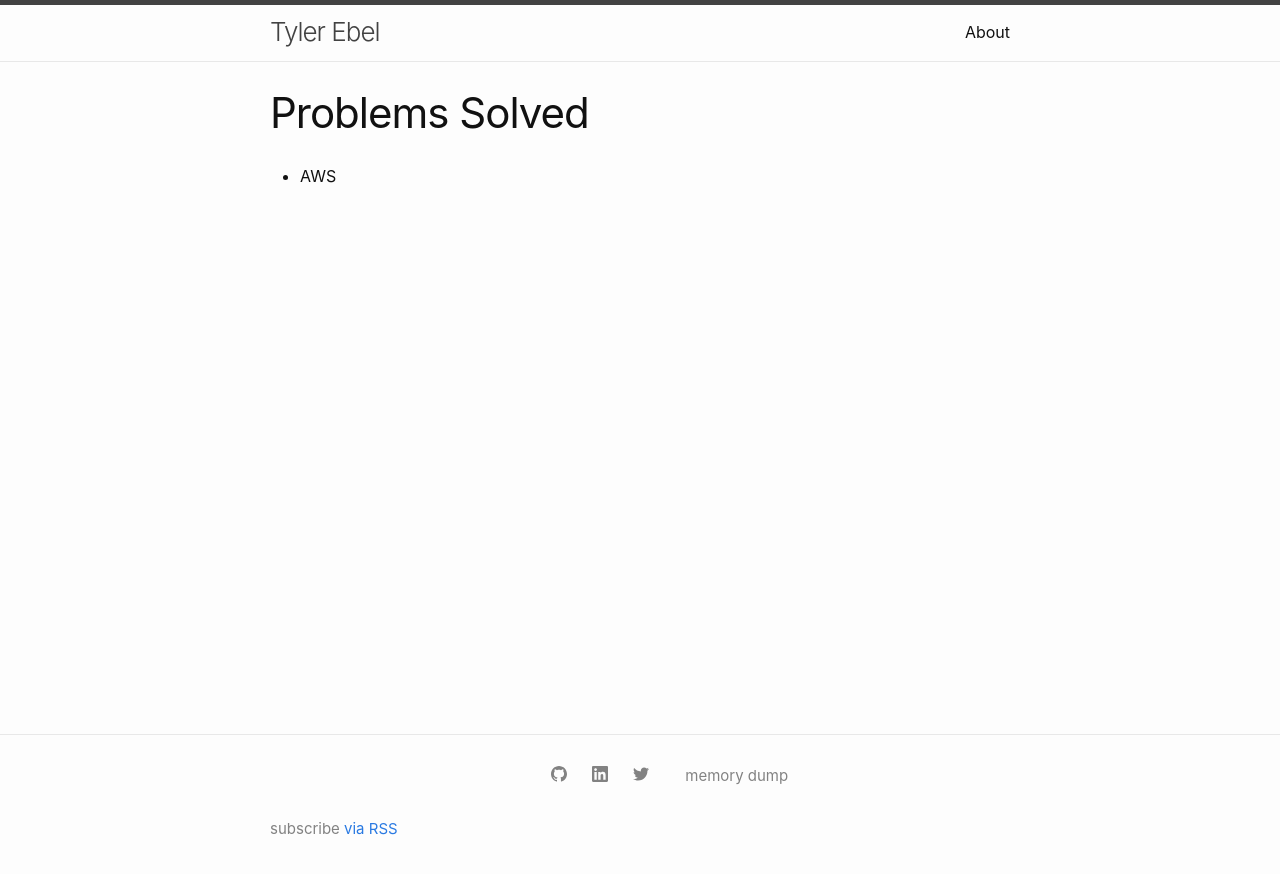
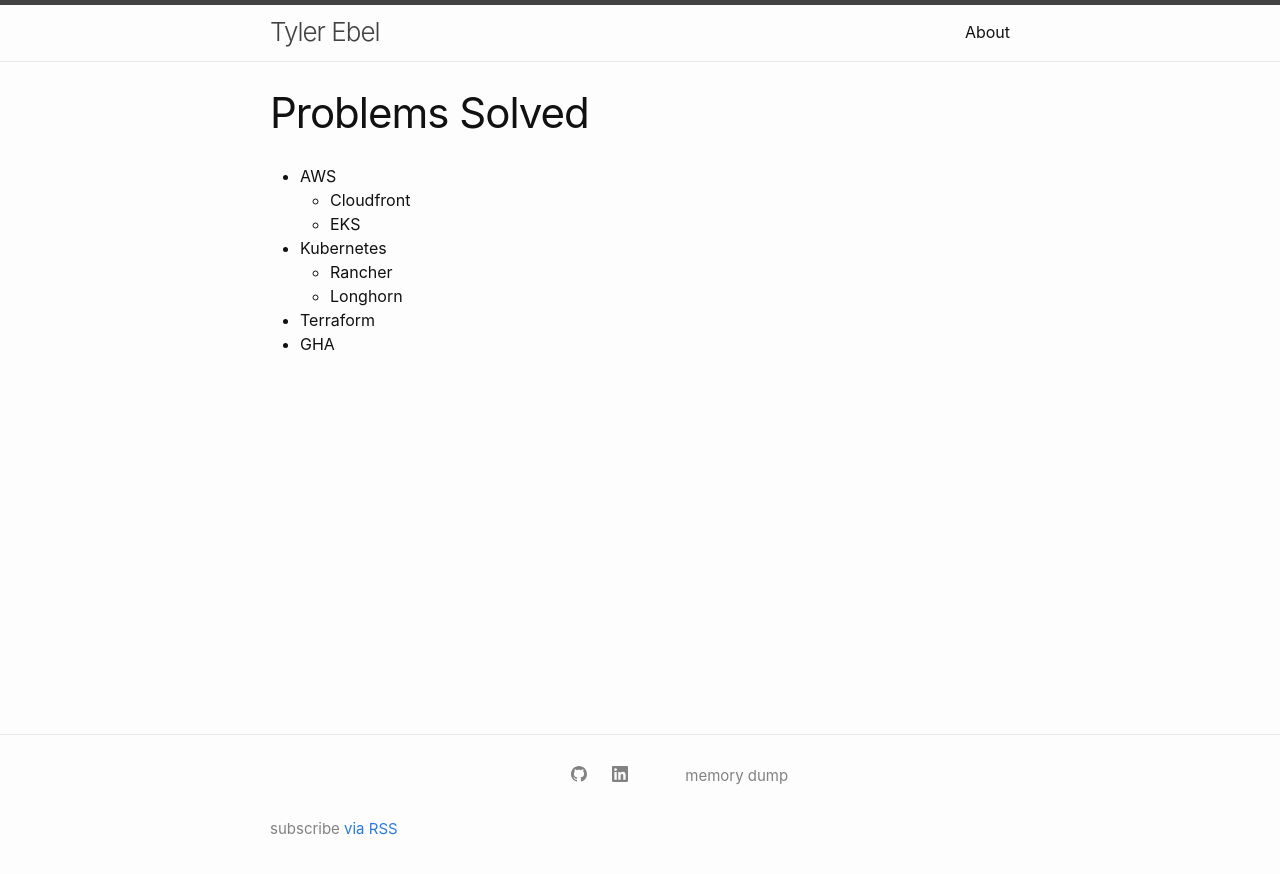
Before and after one commit to ebel/ebel.github.io, a Jekyll site: the page built from _pages/problems_solved.md, in a window 1280 px wide. Shown: the top 874 px of the page. Built offline with Jekyll 4.4.1, drawn with Linux system fonts in a browser that asks for light colours.

```diff
--- a/_config.yml
+++ b/_config.yml
@@ -7,7 +7,6 @@ author:
   email: tebel@tylerebel.com
 
 
-twitter_username: tylerebel9
 github_username: ebel
 linkedin_username: tylerebel
 
--- a/_pages/problems_solved.md
+++ b/_pages/problems_solved.md
@@ -4,3 +4,10 @@ title: Problems Solved
 ---
 
 * AWS
+  * Cloudfront
+  * EKS
+* Kubernetes
+  * Rancher
+  * Longhorn
+* Terraform
+* GHA
```
Also changed, not shown: _pages/links.md (+3 -0 lines), _pages/random.md (+3 -0 lines).
